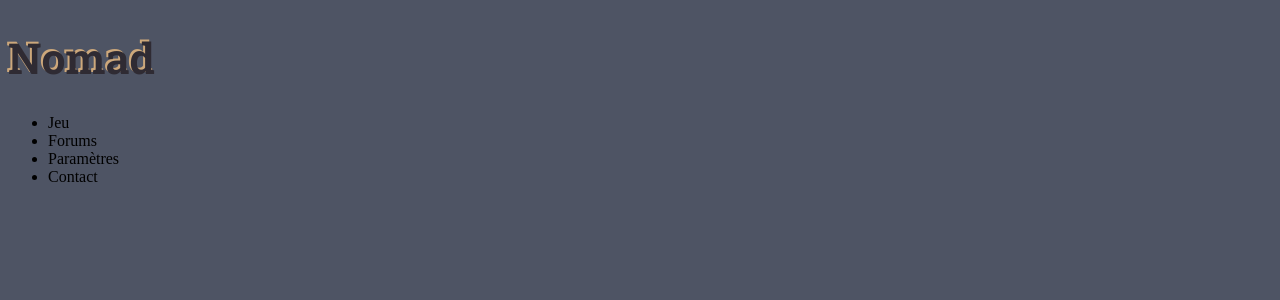
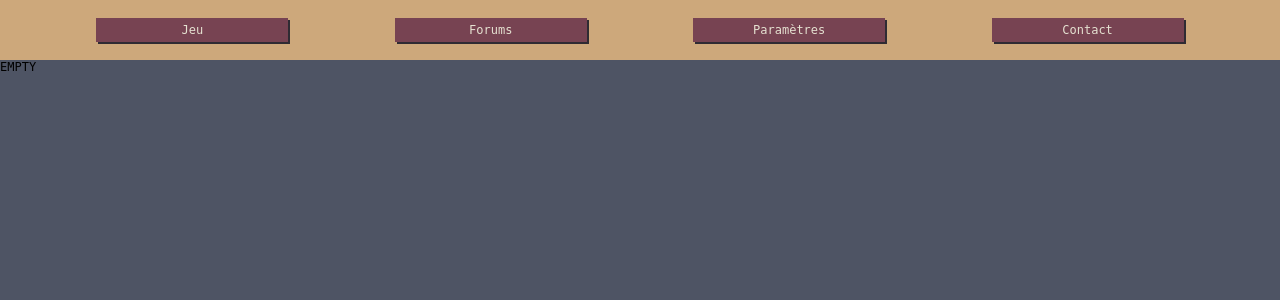
Before and after one commit to Phaenyxx/nomad, a PHP site: page / in a window 1280 px wide. Shown: the top 300 px of the page. Run offline with PHP 8.4, Linux system fonts and the light colour scheme; some libraries are stand-ins or nearby versions; some web fonts are replaced.

Commit message:
Fleshing out site

```diff
--- /dev/null
+++ b/css/base.css
@@ -0,0 +1,17 @@
+* {
+    margin: 0;
+    list-style-type: none;
+    text-decoration: none;
+    font-family: "Cozette", monospace;
+    font-size: 9pt;
+}
+
+a {
+    color: inherit;
+}
+
+html, body {
+    box-sizing: border-box;
+    margin: 0;
+    background-color: var(--nomad-ocean);
+}
--- /dev/null
+++ b/css/form.css
@@ -0,0 +1,8 @@
+form {
+    width: 100vw;
+    height: 60vh;
+    display: flex;
+    flex-direction: column;
+    justify-content: space-evenly;
+    align-items: center;
+}
--- /dev/null
+++ b/css/header.css
@@ -0,0 +1,38 @@
+header {
+    width: 100vw;
+    background-color: var(--nomad-beige);
+}
+#nav ul {
+    padding: 0;
+    display: flex;
+    height: 60px;
+    flex-direction: row;
+    align-items: center;
+    justify-content: space-evenly;
+}
+
+
+#nav ul li {
+    padding: 10px;
+}
+
+#nav ul li a{
+    text-align: center;
+    display: block;
+    background-color: var(--nomad-red);
+    padding: 5px;
+    box-shadow: 2px 2px 0px var(--nomad-black);
+    transition: 0.3s ease-in-out;
+}
+
+@media screen and (min-width:800px) {
+    #nav ul li {
+        width: 10%;
+    }
+}
+
+@media screen and (min-width:1024px) {
+    #nav ul li {
+        width: 15%;
+    }
+}
--- a/css/main.css
+++ b/css/main.css
@@ -1,9 +1,11 @@
 @import url('./fonts.css');
 @import url('./colors.css');
 
-html {
-    background-color: var(--nomad-ocean);
-}
+@import url('./base.css');
+
+@import url('./form.css');
+@import url('./header.css');
+
 
 h1 {
     font-family: "Roboto Slab", serif;
@@ -11,4 +13,9 @@ h1 {
     font-weight: 700;
     color: var(--nomad-black);
     text-shadow: -2px -2px 0px var(--nomad-beige);
+    text-align: center;
 }
+
+.link {
+    color: var(--nomad-white);
+}
--- a/html/head.html
+++ b/html/head.html
@@ -6,4 +6,5 @@
     <meta name="author" content="phaenyxx">
     <link rel="stylesheet" href="css/main.css">
     <link rel="icon" type="image/x-icon" href="assets/favicon.ico">
+    <script src="https://ajax.googleapis.com/ajax/libs/jquery/2.1.1/jquery.min.js"></script>
 </head>
--- a/html/header.html
+++ b/html/header.html
@@ -1,7 +1,10 @@
 <header>
-    <nav>
+    <nav id="nav">
         <ul>
-            <li><a></a></li>
+            <li><a href="#" class="link" onclick="loadmain('html/game.php')">Jeu</a></li>
+            <li><a href="#" class="link">Forums</a></li>
+            <li><a href="#" class="link">Paramètres</a></li>
+            <li><a href="#" class="link" onclick="loadmain('html/contact.html')">Contact</a></li>
         </ul>
     </nav>
 </header>
--- a/index.php
+++ b/index.php
@@ -1,21 +1,19 @@
 <!doctype html>
 <html lang="FR-fr">
 <?php
-    include 'html/head.html';
+include 'html/head.html';
 ?>
 <head>
-    <title>Nomad - Accueil</title>
+<title>Nomad - Accueil</title>
 </head>
 
 <body>
-    <h1>Nomad</h1>
-    <ul>
-        <li>Jeu</li>
-        <li>Forums</li>
-        <li>Paramètres</li>
-        <li>Contact</li>
-
-</ul>
+    <?php
+    include 'html/header.html'
+    ?>
+    <div id="content">
+        EMPTY
+    </div>
 </body>
-
+<script src="js/reload.js"></script>
 </html>
--- /dev/null
+++ b/js/reload.js
@@ -0,0 +1,12 @@
+function loadmain(_url){
+    $.ajax({
+        url : _url,
+        type : 'post',
+        success: function(data) {
+         $('#content').html(data);
+        },
+        error: function() {
+         $('#content').text('Une erreur s\'est produite, veuillez recharger la page');
+        }
+    });
+}
```
Also changed, not shown: html/contact.html (added, +11 -0 lines).
